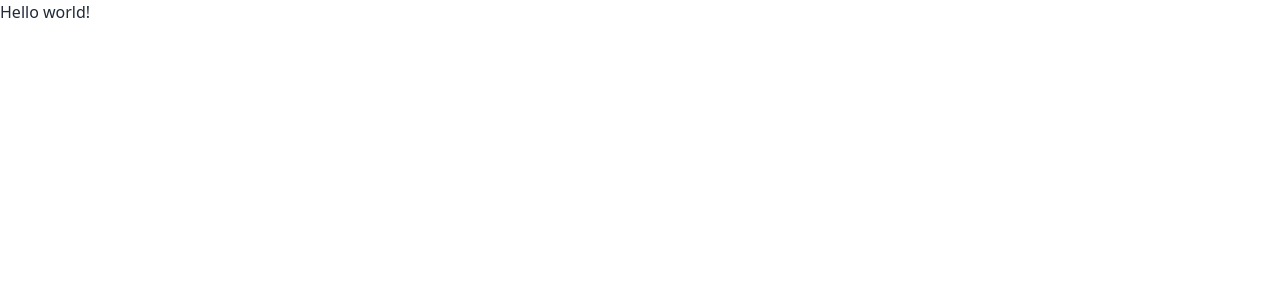
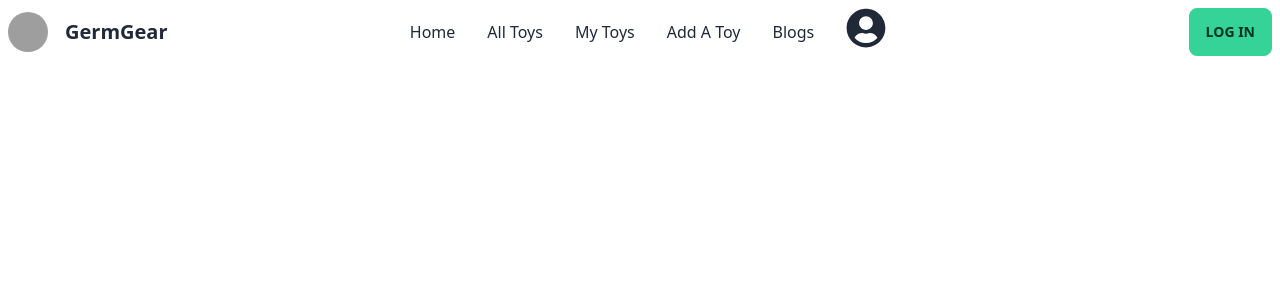
Before and after one commit to saiduli066/toy-market-place-client-side, a React (Vite) app: page / in a window 1280 px wide. Shown: the top 300 px of the page. Built offline with nearby package versions, Linux system fonts and the light colour scheme; grey boxes are pictures that could not be loaded.

Commit message:
Navbar is added

```diff
--- a/package.json
+++ b/package.json
@@ -16,6 +16,7 @@
     "match-sorter": "^6.3.1",
     "react": "^18.2.0",
     "react-dom": "^18.2.0",
+    "react-icons": "^4.8.0",
     "react-router-dom": "^6.11.2",
     "sort-by": "^1.2.0"
   },
--- a/src/Routes/Routes.jsx
+++ b/src/Routes/Routes.jsx
@@ -1,11 +1,15 @@
 import { createBrowserRouter } from "react-router-dom";
 import NotFound from "../Notfound/NotFound";
+import Main from "../shared/Main";
 
 
 const router = createBrowserRouter([
   {
     path: "/",
-    element: <div>Hello world!</div>,
+    element: <Main />,
+    //     children: [
+
+    // ]
     },
     {
         path: '/*',
--- /dev/null
+++ b/src/shared/Footer/Footer.jsx
@@ -0,0 +1,11 @@
+import React from 'react';
+
+const Footer = () => {
+    return (
+        <div>
+
+        </div>
+    );
+};
+
+export default Footer;
--- /dev/null
+++ b/src/shared/Main.jsx
@@ -0,0 +1,16 @@
+import React from 'react';
+import { Outlet } from 'react-router-dom';
+import NavBar from './Nav/NavBar';
+import Footer from './Footer/Footer';
+
+const Main = () => {
+    return (
+        <div>
+            <NavBar/>
+            <Outlet />
+            <Footer/>
+        </div>
+    );
+};
+
+export default Main;
--- /dev/null
+++ b/src/shared/Nav/NavBar.jsx
@@ -0,0 +1,117 @@
+import { useState } from 'react';
+import { Link } from 'react-router-dom';
+import { FaUserCircle } from 'react-icons/fa'
+const NavBar = () => {
+
+
+  return (
+     <div className="navbar bg-base-100">
+      <div className="navbar-start">
+        <div className="dropdown">
+          <label tabIndex={0} className="btn btn-ghost lg:hidden">
+            <svg
+              xmlns="http://www.w3.org/2000/svg"
+              className="h-5 w-5"
+              fill="none"
+              viewBox="0 0 24 24"
+              stroke="currentColor"
+            >
+              <path
+                strokeLinecap="round"
+                strokeLinejoin="round"
+                strokeWidth="2"
+                d="M4 6h16M4 12h8m-8 6h16"
+              />
+            </svg>
+          </label>
+          <ul
+            tabIndex={0}
+            className="menu menu-compact dropdown-content mt-3 p-2 shadow bg-base-100 rounded-box w-52"
+          >
+            <li>
+              <Link to="/" className="">
+                Home
+              </Link>
+            </li>
+
+            <li>
+              <Link to="/all-toys" className="">
+                All Toys
+              </Link>
+            </li>
+
+            <li>
+              <Link to="/my-toys" className="">
+                My Toys
+              </Link>
+            </li>
+
+            <li>
+              <Link to="/add-a-toy" className="">
+                Add A Toy
+              </Link>
+            </li>
+
+            <li>
+              <Link to="/blogs" className="">
+                Blogs
+              </Link>
+            </li>
+            <div className="">
+              <FaUserCircle className=" ml-4 w-10 h-10 rounded-full"></FaUserCircle>
+            </div>
+          </ul>
+        </div>
+        <img
+          src="https://i.pinimg.com/originals/b4/6f/79/b46f79268ff1721cadcd7ddbcd71291d.jpg"
+          alt="logo"
+          className="w-10 h-10 rounded-full"
+        />
+        <Link className="btn btn-ghost normal-case text-xl">GermGear</Link>
+      </div>
+      <div className="navbar-center hidden lg:flex">
+        <ul className="menu menu-horizontal px-1">
+          <li>
+            <Link to="/" className="">
+              Home
+            </Link>
+          </li>
+
+          <li>
+            <Link to="/all-toys" className="">
+              All Toys
+            </Link>
+          </li>
+
+          <li>
+            <Link to="/my-toys" className="">
+              My Toys
+            </Link>
+          </li>
+
+          <li>
+            <Link to="/add-a-toy" className="">
+              Add A Toy
+            </Link>
+          </li>
+
+          <li>
+            <Link to="/blogs" className="">
+              Blogs
+            </Link>
+          </li>
+          <div className="">
+            <FaUserCircle className=" ml-4 w-10 h-10 rounded-full"></FaUserCircle>
+          </div>
+        </ul>
+      </div>
+      <div className="navbar-end">
+        <Link to="/login" className="btn btn-success">
+          log in
+        </Link>
+      </div>
+    </div>
+  );
+};
+
+export default NavBar;
```
Also changed, not shown: 1 other file (tests, documents, lock files or other folders).
